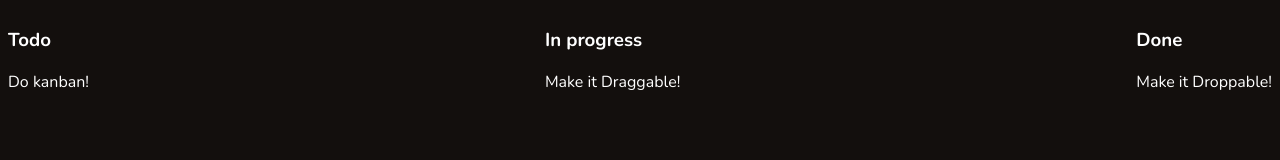
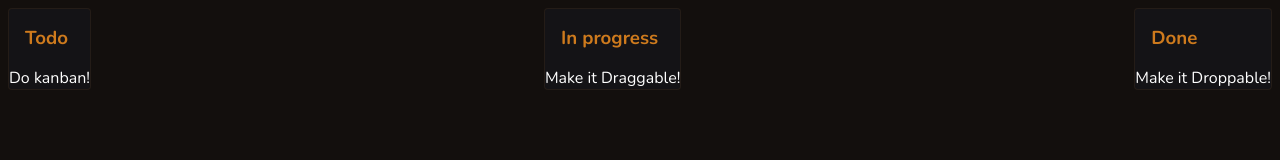
Before and after one commit to JvFern4ndes/simple-kanban-board-js, a plain HTML site: page index.html in a window 1280 px wide. Drawn offline with nearby package versions, Linux system fonts and the light colour scheme.

Commit message:
feat: board class styling

```diff
--- a/style.css
+++ b/style.css
@@ -11,3 +11,15 @@ body {
   display: flex;
   justify-content: space-between;
 }
+
+.board {
+  background: #141316;
+  border: 1px solid #FD951F11;
+  border-radius: 4px;
+}
+
+.board h3 {
+  padding: 16px;
+  margin: 0;
+  color: #FD951FCC;
+}
```
